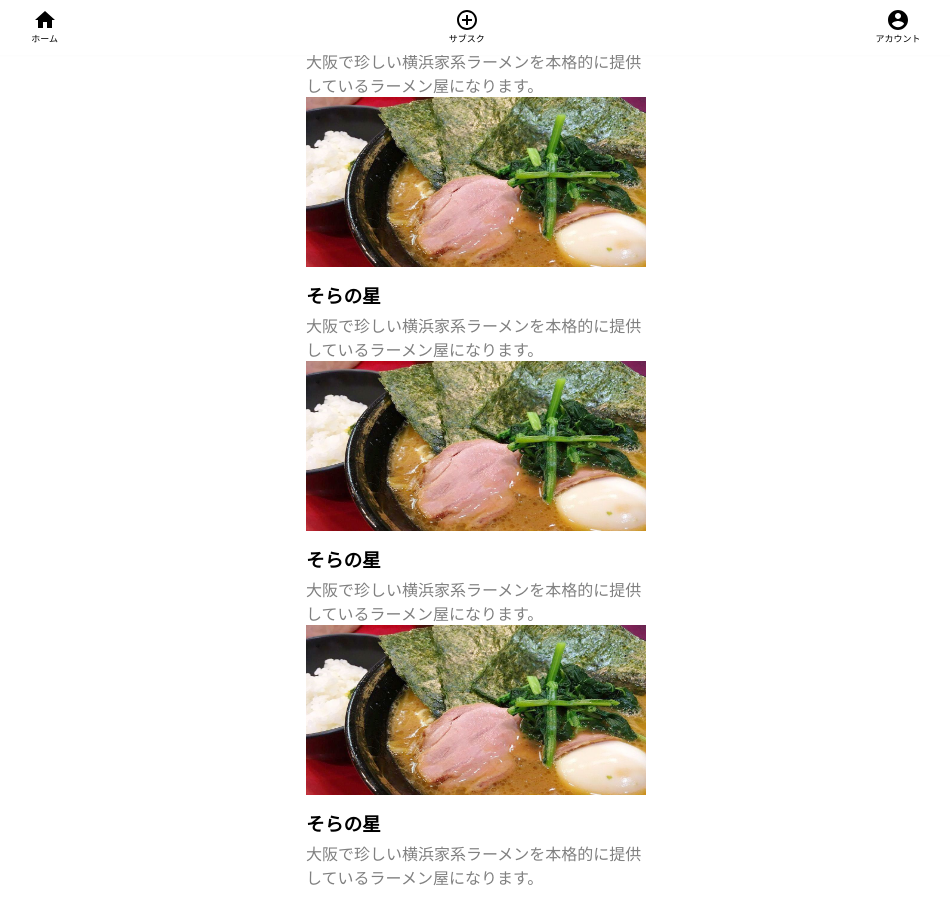
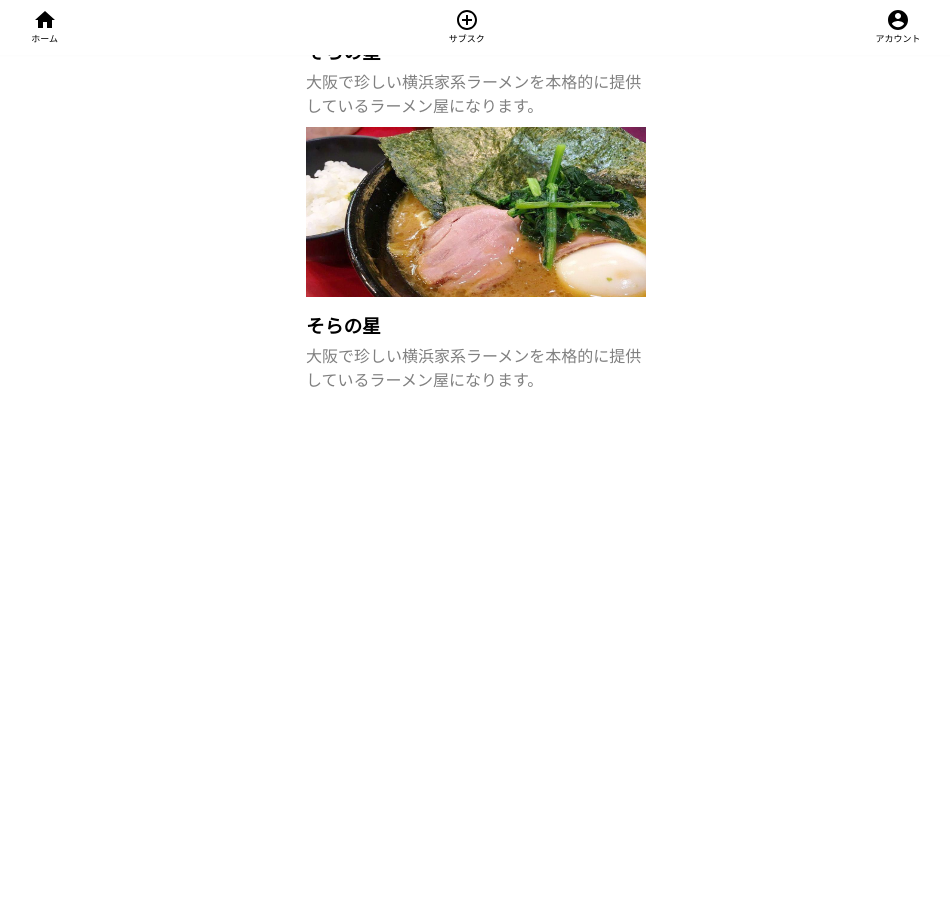
Before and after one commit to keitanamazue/ramen_app, a Next.js app: page / in a window 1280 px wide. Shown: the part 745-1668 px from the top of the page, without its empty margins (164-1114 px from the left). After the commit the page ends 1236 px from the top, so only its background shows below. Built offline with nearby package versions, Linux system fonts and the light colour scheme.

Commit message:
adding toast

```diff
--- /dev/null
+++ b/components/Links.jsx
@@ -0,0 +1,59 @@
+import Image from "next/image";
+import Link from "next/link";
+import classes from "./Links.module.css";
+
+const ITEM = [
+  {
+    id: "1",
+    src: "/ramen.jpeg",
+    title: "そらの星",
+    excerpt:
+      "大阪で珍しい横浜家系ラーメンを本格的に提供しているラーメン屋になります。",
+    desc: "大阪で珍しい横浜家系ラーメンを本格的に提供しているラーメン屋になります。大阪で珍しい横浜家系ラーメンを本格的に提供しているラーメン屋になります。大阪で珍しい横浜家系ラーメンを本格的に提供しているラーメン屋になります。大阪で珍しい横浜家系ラーメンを本格的に提供しているラーメン屋になります。大阪で珍しい横浜家系ラーメンを本格的に提供しているラーメン屋になります。",
+  },
+  {
+    id: "2",
+    src: "/ramen.jpeg",
+    title: "そらの星",
+    excerpt:
+      "大阪で珍しい横浜家系ラーメンを本格的に提供しているラーメン屋になります。",
+    desc: "大阪で珍しい横浜家系ラーメンを本格的に提供しているラーメン屋になります。大阪で珍しい横浜家系ラーメンを本格的に提供しているラーメン屋になります。大阪で珍しい横浜家系ラーメンを本格的に提供しているラーメン屋になります。大阪で珍しい横浜家系ラーメンを本格的に提供しているラーメン屋になります。大阪で珍しい横浜家系ラーメンを本格的に提供しているラーメン屋になります。",
+  },
+  {
+    id: "3",
+    src: "/ramen.jpeg",
+    title: "そらの星",
+    excerpt:
+      "大阪で珍しい横浜家系ラーメンを本格的に提供しているラーメン屋になります。",
+    desc: "大阪で珍しい横浜家系ラーメンを本格的に提供しているラーメン屋になります。大阪で珍しい横浜家系ラーメンを本格的に提供しているラーメン屋になります。大阪で珍しい横浜家系ラーメンを本格的に提供しているラーメン屋になります。大阪で珍しい横浜家系ラーメンを本格的に提供しているラーメン屋になります。大阪で珍しい横浜家系ラーメンを本格的に提供しているラーメン屋になります。",
+  },
+  {
+    id: "4",
+    src: "/ramen.jpeg",
+    title: "そらの星",
+    excerpt:
+      "大阪で珍しい横浜家系ラーメンを本格的に提供しているラーメン屋になります。",
+    desc: "大阪で珍しい横浜家系ラーメンを本格的に提供しているラーメン屋になります。大阪で珍しい横浜家系ラーメンを本格的に提供しているラーメン屋になります。大阪で珍しい横浜家系ラーメンを本格的に提供しているラーメン屋になります。大阪で珍しい横浜家系ラーメンを本格的に提供しているラーメン屋になります。大阪で珍しい横浜家系ラーメンを本格的に提供しているラーメン屋になります。",
+  },
+];
+
+export const Links = (props) => {
+  console.log(props);
+  return (
+    <div>
+      <div className={classes.container}>
+        <div className={classes.lists}>
+          {ITEM.map((items) => {
+            return (
+              <div key={items.id} className={classes.lists_items}>
+                <Image src={items.src} alt="aaa" width={400} height={200} />
+                <h3 className={classes.title}>{items.title}</h3>
+                <p className={classes.description}>{items.excerpt}</p>
+              </div>
+            );
+          })}
+        </div>
+      </div>
+    </div>
+  );
+};
--- /dev/null
+++ b/components/Links.module.css
@@ -0,0 +1,22 @@
+.container {
+    width: 100%;
+    max-width: 340px;
+    margin: 0 auto;
+  }
+
+  .lists {
+    padding: 50px 0 100px;
+  }
+
+  .lists_items:not(:first-child) {
+    padding-top: 10px;
+  }
+
+  .title {
+    padding-top: 10px;
+  }
+
+  .description {
+    padding-top: 5px;
+    color: gray;
+  }
--- a/package.json
+++ b/package.json
@@ -17,7 +17,8 @@
     "@mui/material": "^5.0.0",
     "next": "11.1.2",
     "react": "17.0.2",
-    "react-dom": "17.0.2"
+    "react-dom": "17.0.2",
+    "react-hot-toast": "^2.1.1"
   },
   "devDependencies": {
     "eslint": "7.32.0",
--- a/pages/detail.jsx
+++ b/pages/detail.jsx
@@ -3,13 +3,15 @@ import { Nav } from "../components/Nav";
 
 import classes from "../styles/detail.module.css";
 
-export default function detail() {
+export default function detail(props) {
+
+  console.log(props.title)
   return (
     <div className={classes.container}>
       <Image src="/ramen.jpeg" alt="ramen" width={400} height={350} />
 
       <div className={classes.detail_message}>
-        <h1 className={classes.title}>そらの星</h1>
+        <h1 className={classes.title}>{props.title}</h1>
         <p className={classes.description}>
           大阪で珍しい横浜家系ラーメンを本格的に提供しているラーメン屋になります。大阪で珍しい横浜家系ラーメンを本格的に提供しているラーメン屋になります。大阪で珍しい横浜家系ラーメンを本格的に提供しているラーメン屋になります。大阪で珍しい横浜家系ラーメンを本格的に提供しているラーメン屋になります。大阪で珍しい横浜家系ラーメンを本格的に提供しているラーメン屋になります大阪で珍しい横浜家系ラーメンを本格的に提供しているラーメン屋になります。大阪で珍しい横浜家系ラーメンを本格的に提供しているラーメン屋になります。大阪で珍しい横浜家系ラーメンを本格的に提供しているラーメン屋になります。大阪で珍しい横浜家系ラーメンを本格的に提供しているラーメン屋になります。大阪で珍しい横浜家系ラーメンを本格的に提供しているラーメン屋になります大阪で珍しい横浜家系ラーメンを本格的に提供しているラーメン屋になります。大阪で珍しい横浜家系ラーメンを本格的に提供しているラーメン屋になります。大阪で珍しい横浜家系ラーメンを本格的に提供しているラーメン屋になります。大阪で珍しい横浜家系ラーメンを本格的に提供しているラーメン屋になります。大阪で珍しい横浜家系ラーメンを本格的に提供しているラーメン屋になります大阪で珍しい横浜家系ラーメンを本格的に提供しているラーメン屋になります。大阪で珍しい横浜家系ラーメンを本格的に提供しているラーメン屋になります。大阪で珍しい横浜家系ラーメンを本格的に提供しているラーメン屋になります。大阪で珍しい横浜家系ラーメンを本格的に提供しているラーメン屋になります。大阪で珍しい横浜家系ラーメンを本格的に提供しているラーメン屋になります。
         </p>
--- a/pages/index.jsx
+++ b/pages/index.jsx
@@ -1,8 +1,11 @@
 import Head from "next/head";
 import Image from "next/image";
 import Link from "next/link";
+import { Links } from "../components/Links";
 import { Nav } from "../components/Nav";
 import classes from "../styles/Home.module.css";
+
+
 
 export default function Home() {
   return (
@@ -13,71 +16,7 @@ export default function Home() {
         <link rel="icon" href="/favicon.ico" />
       </Head>
 
-      <div className={classes.container}>
-
-      <div className={classes.lists}>
-        <Link href="detail">
-          <a className={classes.lists_items}>
-            <Image src="/ramen.jpeg" alt="aaa" width={400} height={200} />
-            <h3 className={classes.title}>そらの星</h3>
-            <p className={classes.description}>
-              大阪で珍しい横浜家系ラーメンを本格的に提供しているラーメン屋になります。
-            </p>
-          </a>
-        </Link>
-
-        <Link href="#">
-          <a className={classes.lists_items}>
-            <Image src="/ramen.jpeg" alt="aaa" width={400} height={200} />
-            <h3 className={classes.title}>そらの星</h3>
-            <p className={classes.description}>
-              大阪で珍しい横浜家系ラーメンを本格的に提供しているラーメン屋になります。
-            </p>
-          </a>
-        </Link>
-
-        <Link href="#">
-          <a className={classes.lists_items}>
-            <Image src="/ramen.jpeg" alt="aaa" width={400} height={200} />
-            <h3 className={classes.title}>そらの星</h3>
-            <p className={classes.description}>
-              大阪で珍しい横浜家系ラーメンを本格的に提供しているラーメン屋になります。
-            </p>
-          </a>
-        </Link>
-
-        <Link href="#">
-          <a className={classes.lists_items}>
-            <Image src="/ramen.jpeg" alt="aaa" width={400} height={200} />
-            <h3 className={classes.title}>そらの星</h3>
-            <p className={classes.description}>
-              大阪で珍しい横浜家系ラーメンを本格的に提供しているラーメン屋になります。
-            </p>
-          </a>
-        </Link>
-
-        <Link href="#">
-          <a className={classes.lists_items}>
-            <Image src="/ramen.jpeg" alt="aaa" width={400} height={200} />
-            <h3 className={classes.title}>そらの星</h3>
-            <p className={classes.description}>
-              大阪で珍しい横浜家系ラーメンを本格的に提供しているラーメン屋になります。
-            </p>
-          </a>
-        </Link>
-
-        <Link href="#">
-          <a className={classes.lists_items}>
-            <Image src="/ramen.jpeg" alt="aaa" width={400} height={200} />
-            <h3 className={classes.title}>そらの星</h3>
-            <p className={classes.description}>
-              大阪で珍しい横浜家系ラーメンを本格的に提供しているラーメン屋になります。
-            </p>
-          </a>
-        </Link>
-      </div>
-
-      </div>
+      <Links/>
 
       <Nav />
     </div>
--- a/styles/subscription.module.css
+++ b/styles/subscription.module.css
@@ -29,9 +29,9 @@
   margin-top: 60px;
 }
 
-.card{
+.card {
   padding: 50px 20px;
   border-radius: 30px;
-    box-shadow: 1px 1px 3px rgba(0,0,0,0.4);
-
+  box-shadow: 1px 1px 3px rgba(0, 0, 0, 0.4);
+  margin-right: 3px;
 }
```
Also changed, not shown: pages/subscription.jsx (+29 -12 lines), 1 other file (tests, documents, lock files or other folders). Lines whose indentation alone changed are shown as unchanged.
